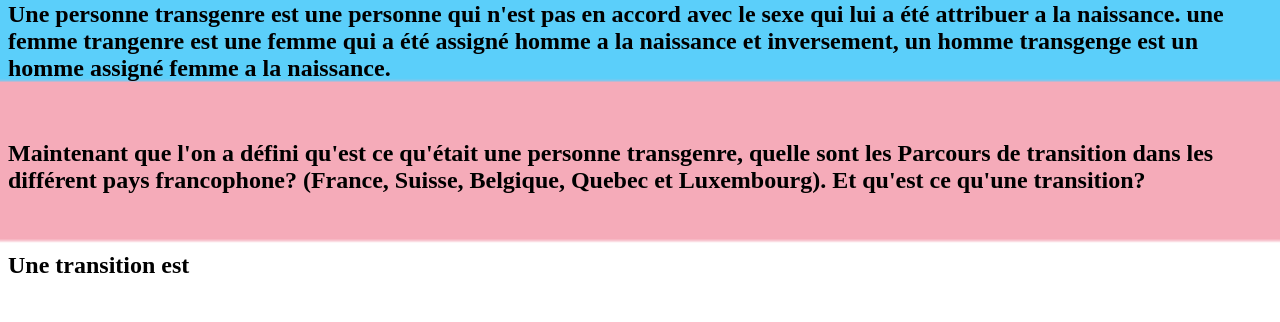
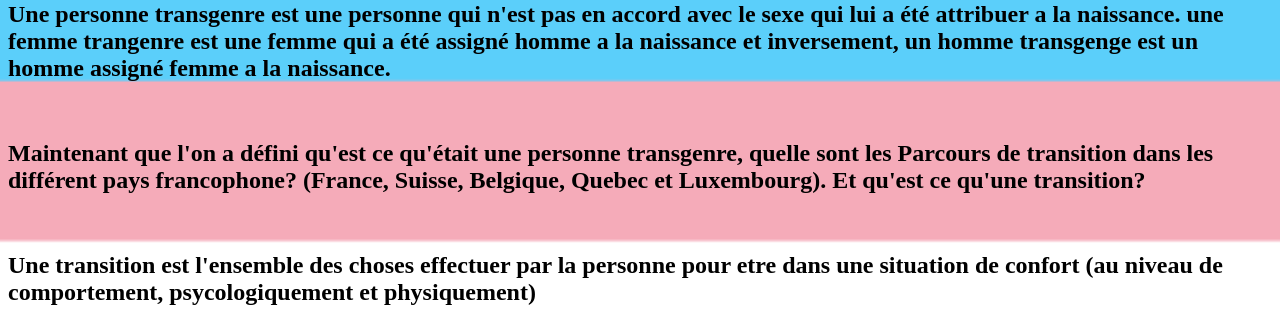
Before and after one commit to niouf07/Project-trangender, a plain HTML site: page index.html in a window 1280 px wide. Shown: the part 79-401 px from the top of the page. Drawn offline with Linux system fonts and the light colour scheme.

Commit message:
V1.3 index terminé

```diff
--- a/index.html
+++ b/index.html
@@ -25,7 +25,7 @@
       francophone? (France, Suisse, Belgique, Quebec et Luxembourg). Et qu'est ce qu'une transition?
     </h2>
     <br />
-    <h2>Une transition est</h2>
+    <h2>Une transition est l'ensemble des choses effectuer par la personne pour etre dans une situation de confort (au niveau de comportement, psycologiquement et physiquement)</h2>
     <nav class="centre">
       <ul>
           <li class="nav"><a href="#" class="fr">France</a></li>
```
